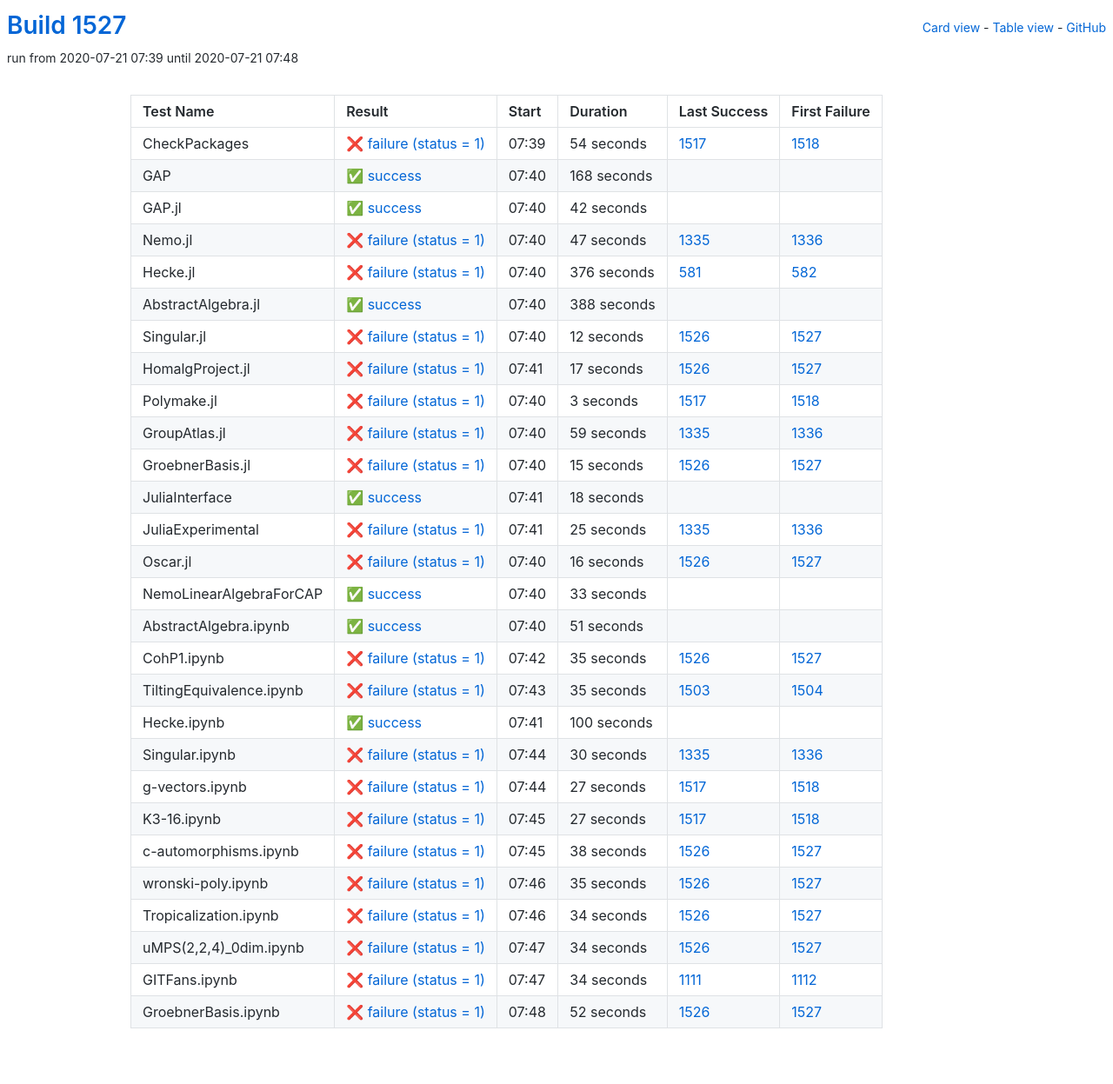
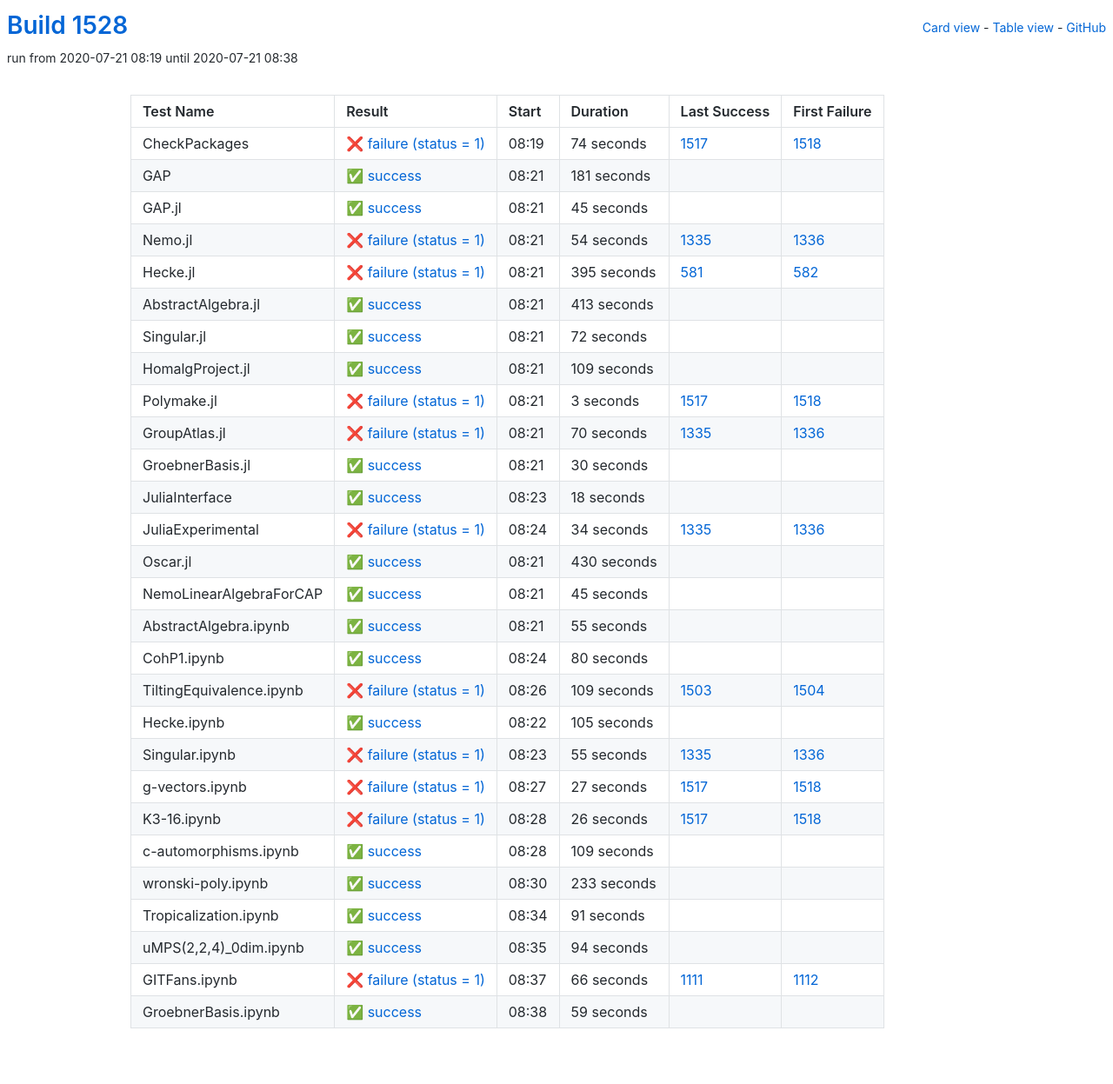
Before and after one commit to oscar-system/oscar-ci-status-1.4, a Jekyll site: the page built from table.html, in a window 1280 px wide. Shown: the whole page at 87% size. Built offline with Jekyll 4.4.1, drawn with Linux system fonts in a browser that asks for light colours.

Commit message:
Build #1528

```diff
--- a/_data/ci.yml
+++ b/_data/ci.yml
@@ -1,6 +1,6 @@
 ---
-build: 1527
-build_url: https://oscarci.mathematik.uni-kl.de/job/oscar-julia-1.4/1527/
+build: 1528
+build_url: https://oscarci.mathematik.uni-kl.de/job/oscar-julia-1.4/1528/
 job: oscar-julia-1.4
 organization: oscar-system
 repo: oscar-ci-status-1.4
@@ -8,104 +8,104 @@ repourl: https://github.com/oscar-system/oscar-ci-status-1.4
 tests:
 - name: CheckPackages
   id: checkpackages
-  log: https://oscarci.mathematik.uni-kl.de/job/oscar-julia-1.4/1527/artifact/logs/build-1527/CheckPackages.log
-  start: 2020-07-21 07:39
+  log: https://oscarci.mathematik.uni-kl.de/job/oscar-julia-1.4/1528/artifact/logs/build-1528/CheckPackages.log
+  start: 2020-07-21 08:19
   success: false
   exitcode: 1
   status: failure
-  duration: 54
+  duration: 74
   last_success: 1517
   last_success_url: https://oscarci.mathematik.uni-kl.de/job/oscar-julia-1.4/1517/
   first_failure: 1518
   first_failure_url: https://oscarci.mathematik.uni-kl.de/job/oscar-julia-1.4/1518/
 - name: GAP
   id: gap
-  log: https://oscarci.mathematik.uni-kl.de/job/oscar-julia-1.4/1527/artifact/logs/build-1527/GAP.log
-  start: 2020-07-21 07:40
+  log: https://oscarci.mathematik.uni-kl.de/job/oscar-julia-1.4/1528/artifact/logs/build-1528/GAP.log
+  start: 2020-07-21 08:21
   success: true
   exitcode: 0
   status: success
-  duration: 168
+  duration: 181
   last_success: false
   last_success_url:
   first_failure: false
   first_failure_url:
 - name: GAP.jl
   id: gap-jl
-  log: https://oscarci.mathematik.uni-kl.de/job/oscar-julia-1.4/1527/artifact/logs/build-1527/GAP.jl.log
-  start: 2020-07-21 07:40
+  log: https://oscarci.mathematik.uni-kl.de/job/oscar-julia-1.4/1528/artifact/logs/build-1528/GAP.jl.log
+  start: 2020-07-21 08:21
   success: true
   exitcode: 0
   status: success
-  duration: 42
+  duration: 45
   last_success: false
   last_success_url:
   first_failure: false
   first_failure_url:
 - name: Nemo.jl
   id: nemo-jl
-  log: https://oscarci.mathematik.uni-kl.de/job/oscar-julia-1.4/1527/artifact/logs/build-1527/Nemo.jl.log
-  start: 2020-07-21 07:40
+  log: https://oscarci.mathematik.uni-kl.de/job/oscar-julia-1.4/1528/artifact/logs/build-1528/Nemo.jl.log
+  start: 2020-07-21 08:21
   success: false
   exitcode: 1
   status: failure
-  duration: 47
+  duration: 54
   last_success: 1335
   last_success_url: https://oscarci.mathematik.uni-kl.de/job/oscar-julia-1.4/1335/
   first_failure: 1336
   first_failure_url: https://oscarci.mathematik.uni-kl.de/job/oscar-julia-1.4/1336/
 - name: Hecke.jl
   id: hecke-jl
-  log: https://oscarci.mathematik.uni-kl.de/job/oscar-julia-1.4/1527/artifact/logs/build-1527/Hecke.jl.log
-  start: 2020-07-21 07:40
+  log: https://oscarci.mathematik.uni-kl.de/job/oscar-julia-1.4/1528/artifact/logs/build-1528/Hecke.jl.log
+  start: 2020-07-21 08:21
   success: false
   exitcode: 1
   status: failure
-  duration: 376
+  duration: 395
   last_success: 581
   last_success_url: https://oscarci.mathematik.uni-kl.de/job/oscar-julia-1.4/581/
   first_failure: 582
   first_failure_url: https://oscarci.mathematik.uni-kl.de/job/oscar-julia-1.4/582/
 - name: AbstractAlgebra.jl
   id: abstractalgebra-jl
-  log: https://oscarci.mathematik.uni-kl.de/job/oscar-julia-1.4/1527/artifact/logs/build-1527/AbstractAlgebra.jl.log
-  start: 2020-07-21 07:40
+  log: https://oscarci.mathematik.uni-kl.de/job/oscar-julia-1.4/1528/artifact/logs/build-1528/AbstractAlgebra.jl.log
+  start: 2020-07-21 08:21
   success: true
   exitcode: 0
   status: success
-  duration: 388
+  duration: 413
   last_success: false
   last_success_url:
   first_failure: false
   first_failure_url:
 - name: Singular.jl
   id: singular-jl
-  log: https://oscarci.mathematik.uni-kl.de/job/oscar-julia-1.4/1527/artifact/logs/build-1527/Singular.jl.log
-  start: 2020-07-21 07:40
-  success: false
-  exitcode: 1
-  status: failure
-  duration: 12
-  last_success: 1526
-  last_success_url: https://oscarci.mathematik.uni-kl.de/job/oscar-julia-1.4/1526/
-  first_failure: 1527
-  first_failure_url: https://oscarci.mathematik.uni-kl.de/job/oscar-julia-1.4/1527/
+  log: https://oscarci.mathematik.uni-kl.de/job/oscar-julia-1.4/1528/artifact/logs/build-1528/Singular.jl.log
+  start: 2020-07-21 08:21
+  success: true
+  exitcode: 0
+  status: success
+  duration: 72
+  last_success: false
+  last_success_url:
+  first_failure: false
+  first_failure_url:
 - name: HomalgProject.jl
   id: homalgproject-jl
-  log: https://oscarci.mathematik.uni-kl.de/job/oscar-julia-1.4/1527/artifact/logs/build-1527/HomalgProject.jl.log
-  start: 2020-07-21 07:41
-  success: false
-  exitcode: 1
-  status: failure
-  duration: 17
-  last_success: 1526
-  last_success_url: https://oscarci.mathematik.uni-kl.de/job/oscar-julia-1.4/1526/
-  first_failure: 1527
-  first_failure_url: https://oscarci.mathematik.uni-kl.de/job/oscar-julia-1.4/1527/
+  log: https://oscarci.mathematik.uni-kl.de/job/oscar-julia-1.4/1528/artifact/logs/build-1528/HomalgProject.jl.log
+  start: 2020-07-21 08:21
+  success: true
+  exitcode: 0
+  status: success
+  duration: 109
+  last_success: false
+  last_success_url:
+  first_failure: false
+  first_failure_url:
 - name: Polymake.jl
   id: polymake-jl
-  log: https://oscarci.mathematik.uni-kl.de/job/oscar-julia-1.4/1527/artifact/logs/build-1527/Polymake.jl.log
-  start: 2020-07-21 07:40
+  log: https://oscarci.mathematik.uni-kl.de/job/oscar-julia-1.4/1528/artifact/logs/build-1528/Polymake.jl.log
+  start: 2020-07-21 08:21
   success: false
   exitcode: 1
   status: failure
@@ -116,32 +116,32 @@ tests:
   first_failure_url: https://oscarci.mathematik.uni-kl.de/job/oscar-julia-1.4/1518/
 - name: GroupAtlas.jl
   id: groupatlas-jl
-  log: https://oscarci.mathematik.uni-kl.de/job/oscar-julia-1.4/1527/artifact/logs/build-1527/GroupAtlas.jl.log
-  start: 2020-07-21 07:40
+  log: https://oscarci.mathematik.uni-kl.de/job/oscar-julia-1.4/1528/artifact/logs/build-1528/GroupAtlas.jl.log
+  start: 2020-07-21 08:21
   success: false
   exitcode: 1
   status: failure
-  duration: 59
+  duration: 70
   last_success: 1335
   last_success_url: https://oscarci.mathematik.uni-kl.de/job/oscar-julia-1.4/1335/
   first_failure: 1336
   first_failure_url: https://oscarci.mathematik.uni-kl.de/job/oscar-julia-1.4/1336/
 - name: GroebnerBasis.jl
   id: groebnerbasis-jl
-  log: https://oscarci.mathematik.uni-kl.de/job/oscar-julia-1.4/1527/artifact/logs/build-1527/GroebnerBasis.jl.log
-  start: 2020-07-21 07:40
-  success: false
-  exitcode: 1
-  status: failure
-  duration: 15
-  last_success: 1526
-  last_success_url: https://oscarci.mathematik.uni-kl.de/job/oscar-julia-1.4/1526/
-  first_failure: 1527
-  first_failure_url: https://oscarci.mathematik.uni-kl.de/job/oscar-julia-1.4/1527/
+  log: https://oscarci.mathematik.uni-kl.de/job/oscar-julia-1.4/1528/artifact/logs/build-1528/GroebnerBasis.jl.log
+  start: 2020-07-21 08:21
+  success: true
+  exitcode: 0
+  status: success
+  duration: 30
+  last_success: false
+  last_success_url:
+  first_failure: false
+  first_failure_url:
 - name: JuliaInterface
   id: juliainterface
-  log: https://oscarci.mathematik.uni-kl.de/job/oscar-julia-1.4/1527/artifact/logs/build-1527/JuliaInterface.log
-  start: 2020-07-21 07:41
+  log: https://oscarci.mathematik.uni-kl.de/job/oscar-julia-1.4/1528/artifact/logs/build-1528/JuliaInterface.log
+  start: 2020-07-21 08:23
   success: true
   exitcode: 0
   status: success
@@ -152,104 +152,104 @@ tests:
   first_failure_url:
 - name: JuliaExperimental
   id: juliaexperimental
-  log: https://oscarci.mathematik.uni-kl.de/job/oscar-julia-1.4/1527/artifact/logs/build-1527/JuliaExperimental.log
-  start: 2020-07-21 07:41
+  log: https://oscarci.mathematik.uni-kl.de/job/oscar-julia-1.4/1528/artifact/logs/build-1528/JuliaExperimental.log
+  start: 2020-07-21 08:24
   success: false
   exitcode: 1
   status: failure
-  duration: 25
+  duration: 34
   last_success: 1335
   last_success_url: https://oscarci.mathematik.uni-kl.de/job/oscar-julia-1.4/1335/
   first_failure: 1336
   first_failure_url: https://oscarci.mathematik.uni-kl.de/job/oscar-julia-1.4/1336/
 - name: Oscar.jl
   id: oscar-jl
-  log: https://oscarci.mathematik.uni-kl.de/job/oscar-julia-1.4/1527/artifact/logs/build-1527/Oscar.jl.log
-  start: 2020-07-21 07:40
-  success: false
-  exitcode: 1
-  status: failure
-  duration: 16
-  last_success: 1526
-  last_success_url: https://oscarci.mathematik.uni-kl.de/job/oscar-julia-1.4/1526/
-  first_failure: 1527
-  first_failure_url: https://oscarci.mathematik.uni-kl.de/job/oscar-julia-1.4/1527/
-- name: NemoLinearAlgebraForCAP
-  id: nemolinearalgebraforcap
-  log: https://oscarci.mathematik.uni-kl.de/job/oscar-julia-1.4/1527/artifact/logs/build-1527/NemoLinearAlgebraForCAP.log
-  start: 2020-07-21 07:40
+  log: https://oscarci.mathematik.uni-kl.de/job/oscar-julia-1.4/1528/artifact/logs/build-1528/Oscar.jl.log
+  start: 2020-07-21 08:21
   success: true
   exitcode: 0
   status: success
-  duration: 33
+  duration: 430
+  last_success: false
+  last_success_url:
+  first_failure: false
+  first_failure_url:
+- name: NemoLinearAlgebraForCAP
+  id: nemolinearalgebraforcap
+  log: https://oscarci.mathematik.uni-kl.de/job/oscar-julia-1.4/1528/artifact/logs/build-1528/NemoLinearAlgebraForCAP.log
+  start: 2020-07-21 08:21
+  success: true
+  exitcode: 0
+  status: success
+  duration: 45
   last_success: false
   last_success_url:
   first_failure: false
   first_failure_url:
 - name: AbstractAlgebra.ipynb
   id: abstractalgebra-ipynb
-  log: https://oscarci.mathematik.uni-kl.de/job/oscar-julia-1.4/1527/artifact/logs/build-1527/AbstractAlgebra.ipynb.log
-  start: 2020-07-21 07:40
+  log: https://oscarci.mathematik.uni-kl.de/job/oscar-julia-1.4/1528/artifact/logs/build-1528/AbstractAlgebra.ipynb.log
+  start: 2020-07-21 08:21
   success: true
   exitcode: 0
   status: success
-  duration: 51
+  duration: 55
   last_success: false
   last_success_url:
   first_failure: false
   first_failure_url:
 - name: CohP1.ipynb
   id: cohp1-ipynb
-  log: https://oscarci.mathematik.uni-kl.de/job/oscar-julia-1.4/1527/artifact/logs/build-1527/CohP1.ipynb.log
-  start: 2020-07-21 07:42
+  log: https://oscarci.mathematik.uni-kl.de/job/oscar-julia-1.4/1528/artifact/logs/build-1528/CohP1.ipynb.log
+  start: 2020-07-21 08:24
+  success: true
+  exitcode: 0
+  status: success
+  duration: 80
+  last_success: false
+  last_success_url:
+  first_failure: false
+  first_failure_url:
+- name: TiltingEquivalence.ipynb
+  id: tiltingequivalence-ipynb
+  log: https://oscarci.mathematik.uni-kl.de/job/oscar-julia-1.4/1528/artifact/logs/build-1528/TiltingEquivalence.ipynb.log
+  start: 2020-07-21 08:26
   success: false
   exitcode: 1
   status: failure
-  duration: 35
-  last_success: 1526
-  last_success_url: https://oscarci.mathematik.uni-kl.de/job/oscar-julia-1.4/1526/
-  first_failure: 1527
-  first_failure_url: https://oscarci.mathematik.uni-kl.de/job/oscar-julia-1.4/1527/
-- name: TiltingEquivalence.ipynb
-  id: tiltingequivalence-ipynb
-  log: https://oscarci.mathematik.uni-kl.de/job/oscar-julia-1.4/1527/artifact/logs/build-1527/TiltingEquivalence.ipynb.log
-  start: 2020-07-21 07:43
-  success: false
-  exitcode: 1
-  status: failure
-  duration: 35
+  duration: 109
   last_success: 1503
   last_success_url: https://oscarci.mathematik.uni-kl.de/job/oscar-julia-1.4/1503/
   first_failure: 1504
   first_failure_url: https://oscarci.mathematik.uni-kl.de/job/oscar-julia-1.4/1504/
 - name: Hecke.ipynb
   id: hecke-ipynb
-  log: https://oscarci.mathematik.uni-kl.de/job/oscar-julia-1.4/1527/artifact/logs/build-1527/Hecke.ipynb.log
-  start: 2020-07-21 07:41
+  log: https://oscarci.mathematik.uni-kl.de/job/oscar-julia-1.4/1528/artifact/logs/build-1528/Hecke.ipynb.log
+  start: 2020-07-21 08:22
   success: true
   exitcode: 0
   status: success
-  duration: 100
+  duration: 105
   last_success: false
   last_success_url:
   first_failure: false
   first_failure_url:
 - name: Singular.ipynb
   id: singular-ipynb
-  log: https://oscarci.mathematik.uni-kl.de/job/oscar-julia-1.4/1527/artifact/logs/build-1527/Singular.ipynb.log
-  start: 2020-07-21 07:44
+  log: https://oscarci.mathematik.uni-kl.de/job/oscar-julia-1.4/1528/artifact/logs/build-1528/Singular.ipynb.log
+  start: 2020-07-21 08:23
   success: false
   exitcode: 1
   status: failure
-  duration: 30
+  duration: 55
   last_success: 1335
   last_success_url: https://oscarci.mathematik.uni-kl.de/job/oscar-julia-1.4/1335/
   first_failure: 1336
   first_failure_url: https://oscarci.mathematik.uni-kl.de/job/oscar-julia-1.4/1336/
 - name: g-vectors.ipynb
   id: g-vectors-ipynb
-  log: https://oscarci.mathematik.uni-kl.de/job/oscar-julia-1.4/1527/artifact/logs/build-1527/g-vectors.ipynb.log
-  start: 2020-07-21 07:44
+  log: https://oscarci.mathematik.uni-kl.de/job/oscar-julia-1.4/1528/artifact/logs/build-1528/g-vectors.ipynb.log
+  start: 2020-07-21 08:27
   success: false
   exitcode: 1
   status: failure
@@ -260,85 +260,85 @@ tests:
   first_failure_url: https://oscarci.mathematik.uni-kl.de/job/oscar-julia-1.4/1518/
 - name: K3-16.ipynb
   id: k3-16-ipynb
-  log: https://oscarci.mathematik.uni-kl.de/job/oscar-julia-1.4/1527/artifact/logs/build-1527/K3-16.ipynb.log
-  start: 2020-07-21 07:45
+  log: https://oscarci.mathematik.uni-kl.de/job/oscar-julia-1.4/1528/artifact/logs/build-1528/K3-16.ipynb.log
+  start: 2020-07-21 08:28
   success: false
   exitcode: 1
   status: failure
-  duration: 27
+  duration: 26
   last_success: 1517
   last_success_url: https://oscarci.mathematik.uni-kl.de/job/oscar-julia-1.4/1517/
   first_failure: 1518
   first_failure_url: https://oscarci.mathematik.uni-kl.de/job/oscar-julia-1.4/1518/
 - name: c-automorphisms.ipynb
   id: c-automorphisms-ipynb
-  log: https://oscarci.mathematik.uni-kl.de/job/oscar-julia-1.4/1527/artifact/logs/build-1527/c-automorphisms.ipynb.log
-  start: 2020-07-21 07:45
+  log: https://oscarci.mathematik.uni-kl.de/job/oscar-julia-1.4/1528/artifact/logs/build-1528/c-automorphisms.ipynb.log
+  start: 2020-07-21 08:28
+  success: true
+  exitcode: 0
+  status: success
+  duration: 109
+  last_success: false
+  last_success_url:
+  first_failure: false
+  first_failure_url:
+- name: wronski-poly.ipynb
+  id: wronski-poly-ipynb
+  log: https://oscarci.mathematik.uni-kl.de/job/oscar-julia-1.4/1528/artifact/logs/build-1528/wronski-poly.ipynb.log
+  start: 2020-07-21 08:30
+  success: true
+  exitcode: 0
+  status: success
+  duration: 233
+  last_success: false
+  last_success_url:
+  first_failure: false
+  first_failure_url:
+- name: Tropicalization.ipynb
+  id: tropicalization-ipynb
+  log: https://oscarci.mathematik.uni-kl.de/job/oscar-julia-1.4/1528/artifact/logs/build-1528/Tropicalization.ipynb.log
+  start: 2020-07-21 08:34
+  success: true
+  exitcode: 0
+  status: success
+  duration: 91
+  last_success: false
+  last_success_url:
+  first_failure: false
+  first_failure_url:
+- name: uMPS(2,2,4)_0dim.ipynb
+  id: umps-2-2-4-0dim-ipynb
+  log: https://oscarci.mathematik.uni-kl.de/job/oscar-julia-1.4/1528/artifact/logs/build-1528/uMPS-2-2-4-_0dim.ipynb.log
+  start: 2020-07-21 08:35
+  success: true
+  exitcode: 0
+  status: success
+  duration: 94
+  last_success: false
+  last_success_url:
+  first_failure: false
+  first_failure_url:
+- name: GITFans.ipynb
+  id: gitfans-ipynb
+  log: https://oscarci.mathematik.uni-kl.de/job/oscar-julia-1.4/1528/artifact/logs/build-1528/GITFans.ipynb.log
+  start: 2020-07-21 08:37
   success: false
   exitcode: 1
   status: failure
-  duration: 38
-  last_success: 1526
-  last_success_url: https://oscarci.mathematik.uni-kl.de/job/oscar-julia-1.4/1526/
-  first_failure: 1527
-  first_failure_url: https://oscarci.mathematik.uni-kl.de/job/oscar-julia-1.4/1527/
-- name: wronski-poly.ipynb
-  id: wronski-poly-ipynb
-  log: https://oscarci.mathematik.uni-kl.de/job/oscar-julia-1.4/1527/artifact/logs/build-1527/wronski-poly.ipynb.log
-  start: 2020-07-21 07:46
-  success: false
-  exitcode: 1
-  status: failure
-  duration: 35
-  last_success: 1526
-  last_success_url: https://oscarci.mathematik.uni-kl.de/job/oscar-julia-1.4/1526/
-  first_failure: 1527
-  first_failure_url: https://oscarci.mathematik.uni-kl.de/job/oscar-julia-1.4/1527/
-- name: Tropicalization.ipynb
-  id: tropicalization-ipynb
-  log: https://oscarci.mathematik.uni-kl.de/job/oscar-julia-1.4/1527/artifact/logs/build-1527/Tropicalization.ipynb.log
-  start: 2020-07-21 07:46
-  success: false
-  exitcode: 1
-  status: failure
-  duration: 34
-  last_success: 1526
-  last_success_url: https://oscarci.mathematik.uni-kl.de/job/oscar-julia-1.4/1526/
-  first_failure: 1527
-  first_failure_url: https://oscarci.mathematik.uni-kl.de/job/oscar-julia-1.4/1527/
-- name: uMPS(2,2,4)_0dim.ipynb
-  id: umps-2-2-4-0dim-ipynb
-  log: https://oscarci.mathematik.uni-kl.de/job/oscar-julia-1.4/1527/artifact/logs/build-1527/uMPS-2-2-4-_0dim.ipynb.log
-  start: 2020-07-21 07:47
-  success: false
-  exitcode: 1
-  status: failure
-  duration: 34
-  last_success: 1526
-  last_success_url: https://oscarci.mathematik.uni-kl.de/job/oscar-julia-1.4/1526/
-  first_failure: 1527
-  first_failure_url: https://oscarci.mathematik.uni-kl.de/job/oscar-julia-1.4/1527/
-- name: GITFans.ipynb
-  id: gitfans-ipynb
-  log: https://oscarci.mathematik.uni-kl.de/job/oscar-julia-1.4/1527/artifact/logs/build-1527/GITFans.ipynb.log
-  start: 2020-07-21 07:47
-  success: false
-  exitcode: 1
-  status: failure
-  duration: 34
+  duration: 66
   last_success: 1111
   last_success_url: https://oscarci.mathematik.uni-kl.de/job/oscar-julia-1.4/1111/
   first_failure: 1112
   first_failure_url: https://oscarci.mathematik.uni-kl.de/job/oscar-julia-1.4/1112/
 - name: GroebnerBasis.ipynb
   id: groebnerbasis-ipynb
-  log: https://oscarci.mathematik.uni-kl.de/job/oscar-julia-1.4/1527/artifact/logs/build-1527/GroebnerBasis.ipynb.log
-  start: 2020-07-21 07:48
-  success: false
-  exitcode: 1
-  status: failure
-  duration: 52
-  last_success: 1526
-  last_success_url: https://oscarci.mathematik.uni-kl.de/job/oscar-julia-1.4/1526/
-  first_failure: 1527
-  first_failure_url: https://oscarci.mathematik.uni-kl.de/job/oscar-julia-1.4/1527/
+  log: https://oscarci.mathematik.uni-kl.de/job/oscar-julia-1.4/1528/artifact/logs/build-1528/GroebnerBasis.ipynb.log
+  start: 2020-07-21 08:38
+  success: true
+  exitcode: 0
+  status: success
+  duration: 59
+  last_success: false
+  last_success_url:
+  first_failure: false
+  first_failure_url:
```
Also changed, not shown: README.md.
